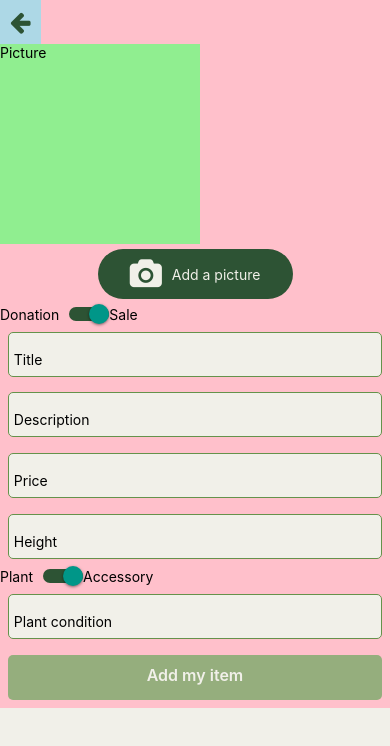
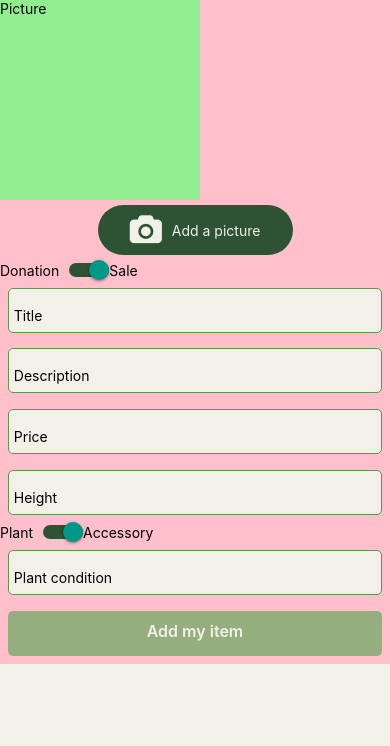
Before and after one commit to myplants-lacapsule/myplants-frontend, a React Native app: screen /NewItemScreen in a window 390 px wide. Shown: the top 746 px of the page. Built offline with nearby package versions, Linux system fonts and the light colour scheme.

Commit message:
Modify the ReturnButton

```diff
--- a/components/ReturnButton.js
+++ b/components/ReturnButton.js
@@ -3,24 +3,28 @@ import { TouchableOpacity, StyleSheet } from "react-native";
 import { useNavigation } from "@react-navigation/native";
 import FontAwesome from "react-native-vector-icons/FontAwesome";
 
-export default function ReturnButton() {
+export default function ReturnButton({ destination }) {
   const navigation = useNavigation();
 
   const handlePress = () => {
+    if (destination) {
+      navigation.navigate(destination);
+    } else {
       navigation.goBack();
-  };
+    }
 
     return (
       <TouchableOpacity style={styles.button} onPress={handlePress}>
         <FontAwesome name="arrow-left" size={24} color="#2D5334" />
       </TouchableOpacity>
     );
+  };
 }
 
 const styles = StyleSheet.create({
   button: {
     padding: 10,
     alignSelf: "flex-start",
-		backgroundColor: 'lightblue'
+    backgroundColor: "lightblue",
   },
 });
--- a/screens/NewItemScreen.js
+++ b/screens/NewItemScreen.js
@@ -23,6 +23,7 @@ import FontAwesome from "react-native-vector-icons/FontAwesome";
 import { useSelector } from "react-redux";
 import { useEffect } from "react";
 import ReturnButton from "../components/ReturnButton.js";
+import MapScreen from "./MapScreen.js";
 
 export default function NewItemScreen() {
   const dispatch = useDispatch();
@@ -118,7 +119,7 @@ export default function NewItemScreen() {
         behavior={Platform.OS === "ios" ? "padding" : "height"}
       >
         <View style={styles.container}>
-          <ReturnButton />
+          <ReturnButton destination={MapScreen} />
           <View style={styles.pictureContainer}>
             <Text style={styles.picture}>Picture</Text>
           </View>
```
Lines whose indentation alone changed are shown as unchanged.
